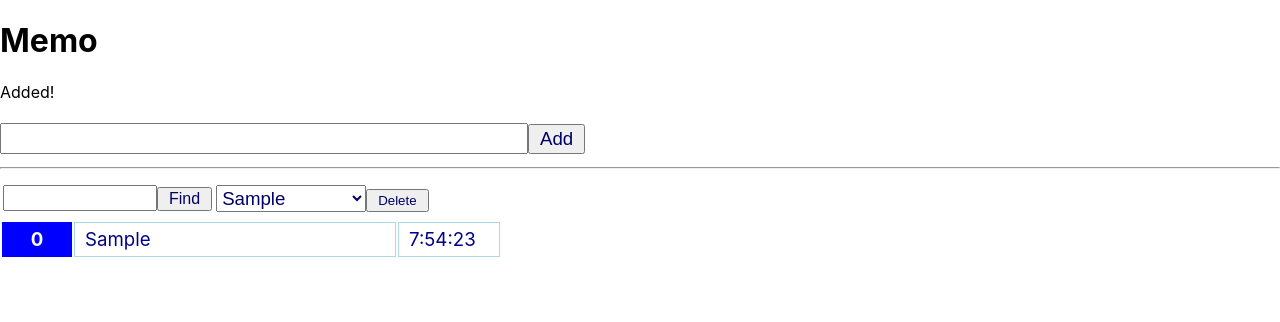
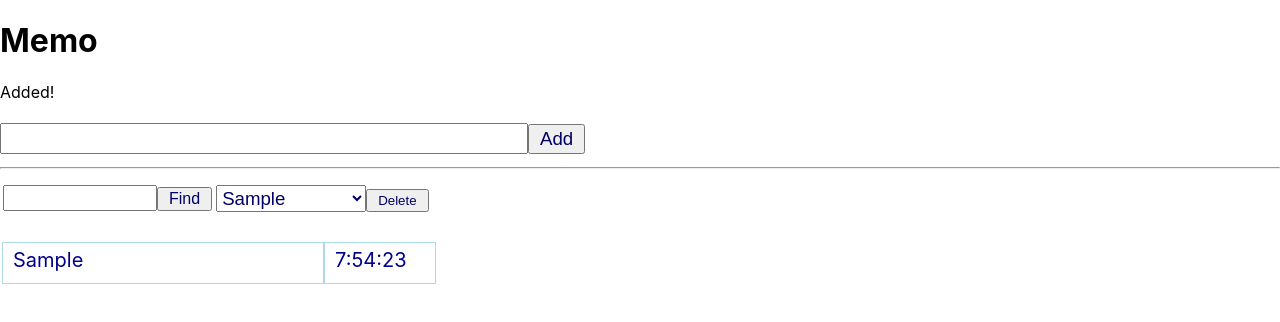
Before and after one commit to azufb/MemoAppwithRedux, a React (Create React App) app in the folder reduxmemoapp/: page / in a window 1280 px wide. Both pictures are taken after typing "Sample" into the empty fields and a click on the input "Add". Shown: the top 322 px of the page. Built offline with nearby package versions, Linux system fonts and the light colour scheme.

Commit message:
メモとその日付をフレックスボックスにして横に揃えて配置

```diff
--- a/reduxmemoapp/src/App.css
+++ b/reduxmemoapp/src/App.css
@@ -36,3 +36,8 @@
     transform: rotate(360deg);
   }
 }
+
+.disp {
+  display: flex;
+  word-wrap: break-word;
+}
--- a/reduxmemoapp/src/Item.js
+++ b/reduxmemoapp/src/Item.js
@@ -4,39 +4,32 @@ import { connect } from 'react-redux';
 class Item extends Component {
 
     // 表示スタイルの設定
-    th = {
-        fontSize: "14pt",
-        backgroundColor: "blue",
-        color: "white",
-        padding: "5px 10px",
-        width: "50px"
-    }
-
-    td = {
-        fontSize: "14pt",
+    p1 = {
+        fontSize: "15pt",
         backgroundColor: "white",
         color: "darkblue",
         padding: "5px 10px",
         border: "1px solid lightblue",
-        minWidth: "300px"
+        minWidth: "300px",
+        wordBreak: "break-all"
     }
 
-    date = {
-        fontSize: "14pt",
+    p2 = {
+        fontSize: "15pt",
         backgroundColor: "white",
         color: "darkblue",
         padding: "5px 10px",
         border: "1px solid lightblue",
-        width: "80px"
+        width: "90px",
+        height: "30px"
     }
 
     render() {
         return (
-            <tr>
-                <th style={ this.th }>{ this.props.index }</th>
-                <td style={ this.td }>{ this.props.value.message }</td>
-                <td style={ this.date }>{ this.props.value.created }</td>
-            </tr>
+            <div className="disp">
+                <p style={ this.p1 }>{ this.props.value.message }</p>
+                <p style={ this.p2 }>{ this.props.value.created }</p>
+            </div>
         );
     }
 }
```
